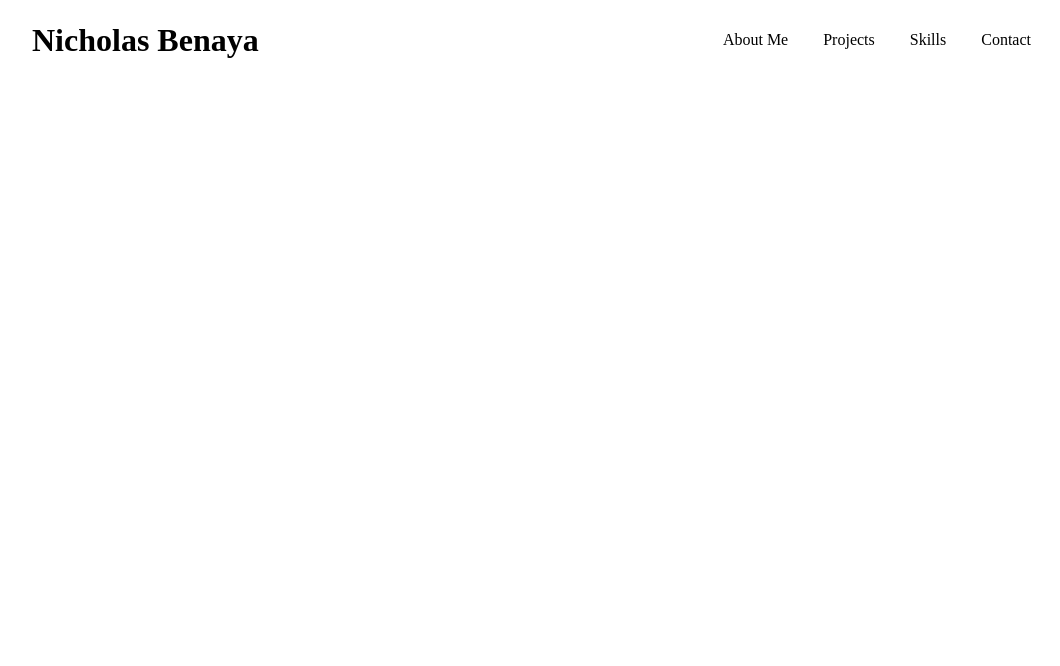
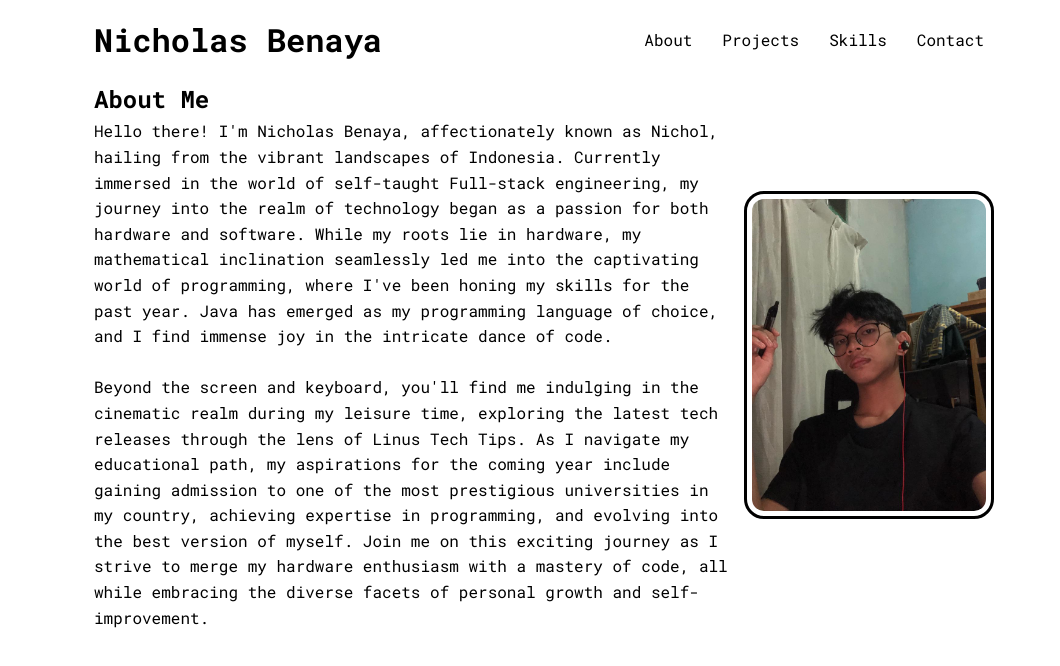
Before and after one commit to nicholasbenaya/personal-portfolio, a plain HTML site: page index.html in a window 1280 px wide. Shown: the whole page, without its empty margins (96-1156 px from the left). Drawn offline with Linux system fonts and the light colour scheme.

Commit message:
major changes

```diff
--- a/index.html
+++ b/index.html
@@ -1,27 +1,66 @@
 <!DOCTYPE html>
 <html lang="en">
   <head>
-    <meta charset="UTF-8">
-    <meta name="viewport" content="width=device-width, initial-scale=1.0">
+    <meta charset="UTF-8" />
+    <meta name="viewport" content="width=device-width, initial-scale=1.0" />
     <title>Portfolio | Nicholas Benaya</title>
-    <link rel="stylesheet" href="./resources/css/style.css">
+    <link rel="stylesheet" href="./resources/css/style.css" />
+    <link rel="preconnect" href="https://fonts.googleapis.com" />
+    <link rel="preconnect" href="https://fonts.gstatic.com" crossorigin />
+    <link
+      href="https://fonts.googleapis.com/css2?family=Noto+Serif:wght@700&family=Roboto+Mono:ital,wght@0,400;0,700;1,400&display=swap"
+      rel="stylesheet"
+    />
   </head>
   <body>
     <!-- Header section -->
     <header>
       <h1>Nicholas Benaya</h1>
-        <nav role="navigation">
-            <ul role="presentation">
-                <li><a href="">About Me</a></li>
+      <nav>
+        <ul>
+          <li><a href="">About</a></li>
           <li><a href="">Projects</a></li>
           <li><a href="">Skills</a></li>
           <li><a href="">Contact</a></li>
         </ul>
       </nav>
     </header>
-    <!-- Main section -->
+    <!-- Body Section -->
     <main>
+      <section id="about">
 
+        <div role="complementary">
+          <h1>About Me</h1>
+
+          <p>
+            Hello there! I'm Nicholas Benaya, affectionately known as Nichol,
+            hailing from the vibrant landscapes of Indonesia. Currently immersed
+            in the world of self-taught Full-stack engineering, my journey into
+            the realm of technology began as a passion for both hardware and
+            software. While my roots lie in hardware, my mathematical inclination
+            seamlessly led me into the captivating world of programming, where
+            I've been honing my skills for the past year. Java has emerged as my
+            programming language of choice, and I find immense joy in the
+            intricate dance of code.
+          </p>
+          <br />
+          <p>
+            Beyond the screen and keyboard, you'll find me indulging in the
+            cinematic realm during my leisure time, exploring the latest tech
+            releases through the lens of Linus Tech Tips. As I navigate my
+            educational path, my aspirations for the coming year include gaining
+            admission to one of the most prestigious universities in my country,
+            achieving expertise in programming, and evolving into the best version
+            of myself. Join me on this exciting journey as I strive to merge my
+            hardware enthusiasm with a mastery of code, all while embracing the
+            diverse facets of personal growth and self-improvement.
+          </p>
+        </div>
+        <img src="./resources/images/foto iko.jpg" alt="a photograph of the website creator">
+      </section>
+      <section id="project">
+
+      </section>
     </main>
   </body>
 </html>
--- a/resources/css/style.css
+++ b/resources/css/style.css
@@ -1,59 +1,97 @@
-*{
-    box-sizing: border-box;
+/* Global rulesets */
+* {
+    margin: 0;
     padding: 0;
-    margin: 0;
+    box-sizing:border-box;
+    font-family: 'Roboto Mono', monospace;
 
 }
-
-html{
-    width: 80%;
+body {
+    display: grid;
+    max-width: 900px;
+    position: relative;
     margin: 0 auto;
+    line-height: 1.6;
 }
 
 /* Header section */
-header{
+header {
     display: flex;
     justify-content: space-between;
     align-items: center;
     height: 80px;
 }
-header nav{
 
-}
 header nav ul {
     display: flex;
-    justify-content: space-around;
+    justify-content: space-between;
 }
 header nav ul li {
-    margin-right: 15px;
+    margin-left: 10px;
     list-style: none;
 }
 header nav ul li a {
     text-decoration: none;
     color: inherit;
     padding: 10px;
-    border-radius: 25px;
+    border-radius: 10px;
 }
 header nav ul li a:hover {
     color: white;
     background-color: black;
 }
+header nav ul li a:active {
+    color: black;
+    background-color: gray;
+}
+@media only screen and (max-width: 768px) {
+    header {
+        display: grid;
+        grid-template: 1fr 1fr / 1fr;
+        text-align: center;
+        height: 100px;
+    }
+    header nav ul{
+        justify-content: center;
+    }
+    header nav ul li {
+        margin-left: 5px;
+    }
+}
 
-/*
-                display: inline-block;
-                outline: 0;
-                border: 0;
-                cursor: pointer;
-                border-radius: 8px;
-                padding: 14px 24px 16px;
-                font-size: 18px;
-                font-weight: 700;
-                line-height: 1;
-                transition: transform 200ms,background 200ms;
-                background: transparent;
-                color: #000000;
-                box-shadow: 0 0 0 3px #000000 inset;
-                :hover{
-                    transform: translateY(-2px);
-                }
-                 */
+/* Body Section */
+main {
+    grid-template-areas: "about about" "project project" "skills skills";
+    grid-template-rows:  3fr 2fr 1fr;
+    grid-template-columns: 2fr 1fr;
+}
+#about {
+    grid-area: about;
+    display: flex;
+    justify-content: space-evenly;
+    align-items: center;
+    flex-wrap: wrap-reverse;
+    gap: 10px;
+}
+#about div {
+    flex: 500px;
+
+}
+#about img {
+    width: 250px;
+    height: auto;
+    border-radius: 20px;
+    padding: 5px;
+    border: 3px solid black;
+}
+@media only screen and (max-width: 768px) {
+    #about div{
+        text-align: center;
+        padding: 10px;
+    }
+    #about img {
+        width: 350px;
+        height: 400px
+
+    }
+}
```
Also changed, not shown: resources/images/foto iko.jpg (added). Lines whose indentation alone changed are shown as unchanged.
